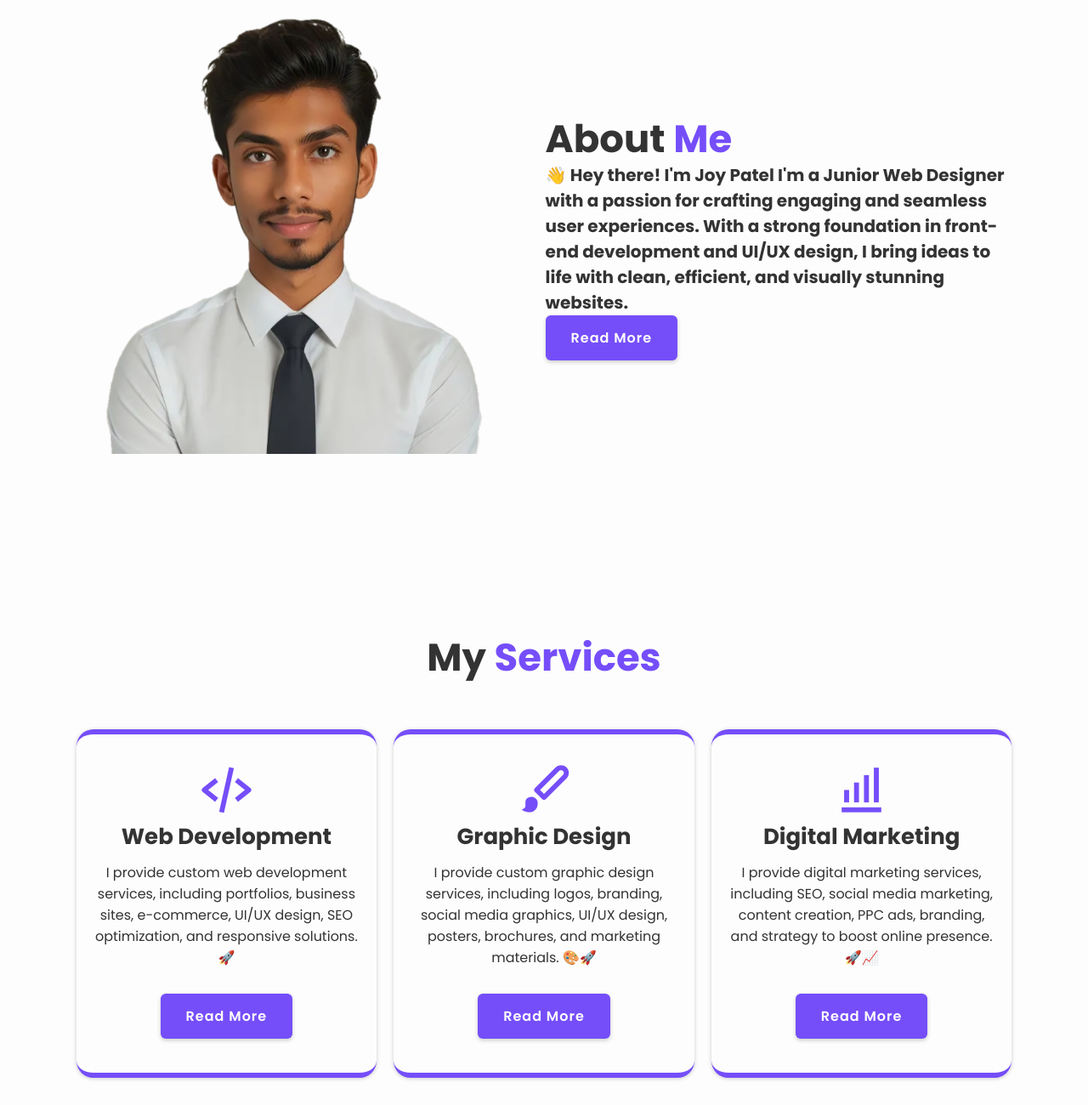
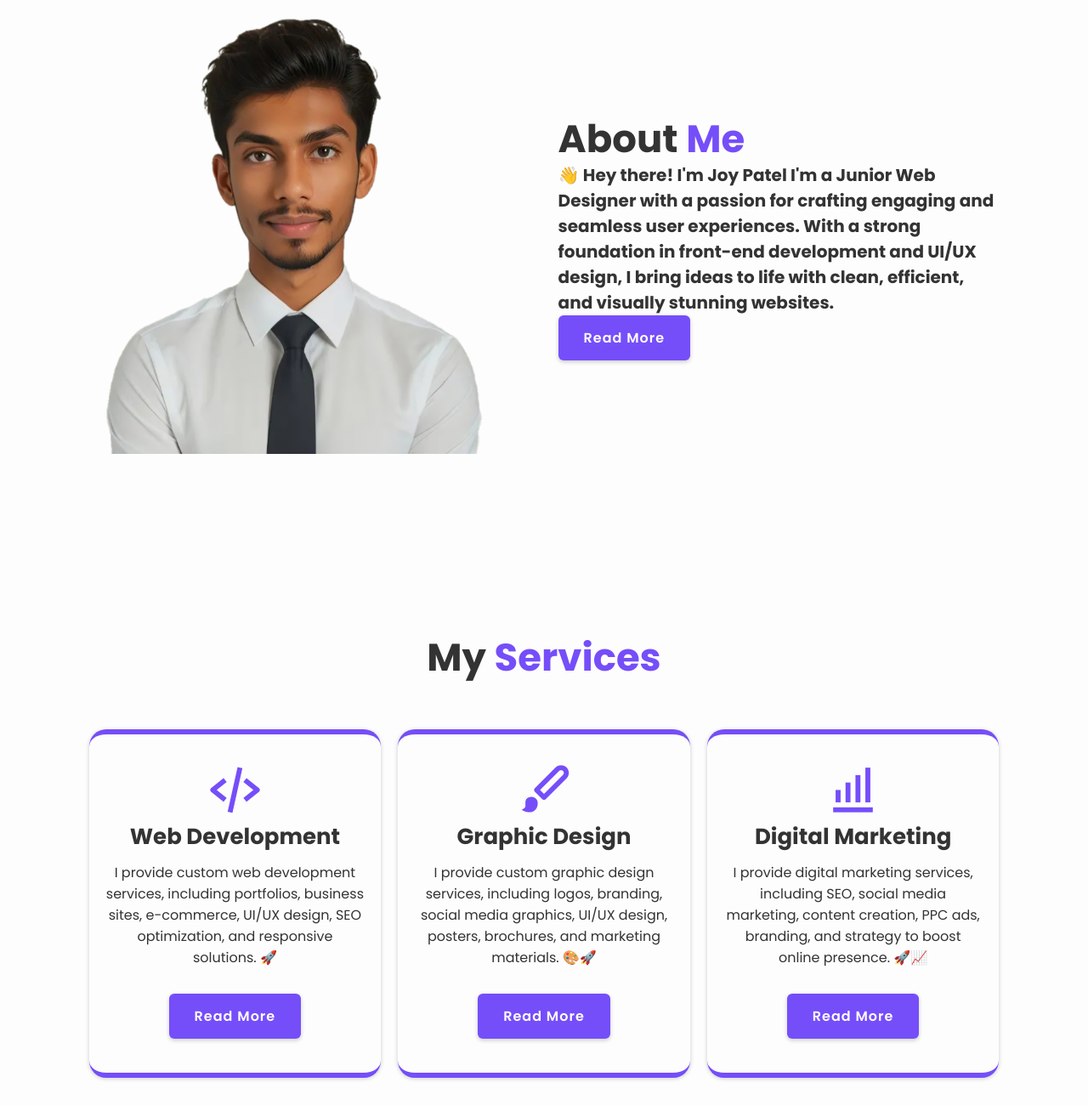
Before and after one commit to j2445/info, a plain HTML site: page index.html in a window 1280 px wide. Shown: the part 960-2260 px from the top of the page at 85% size. Drawn offline with nearby package versions, Linux system fonts and the light colour scheme.

Commit message:
Update style.css

```diff
--- a/style.css
+++ b/style.css
@@ -1,4 +1,21 @@
 @import url('https://fonts.googleapis.com/css2?family=Poppins:wght@300;400;500;600;700;800;900&display=swap');
+
+
+body, html {
+    overflow-x: hidden;
+}
+
+.languages-container, .services-container, .portfolio-container, .testimonial-container {
+    max-width: 100%;
+    box-sizing: border-box;
+    padding: 0 15px;
+}
+
+.header, .footer, .home-content, .about-content {
+    max-width: 100%;
+    box-sizing: border-box;
+    padding: 0 15px;
+}
 
 * {
     margin: 0;
```
